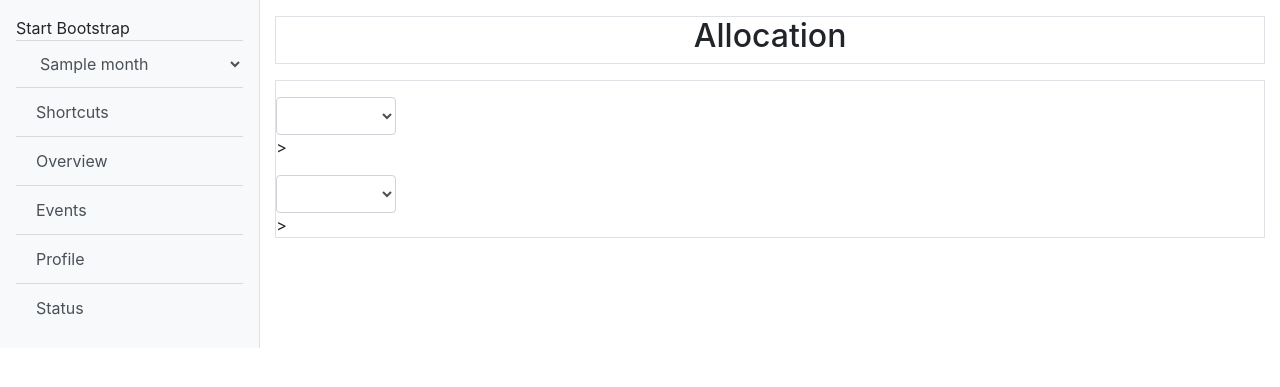
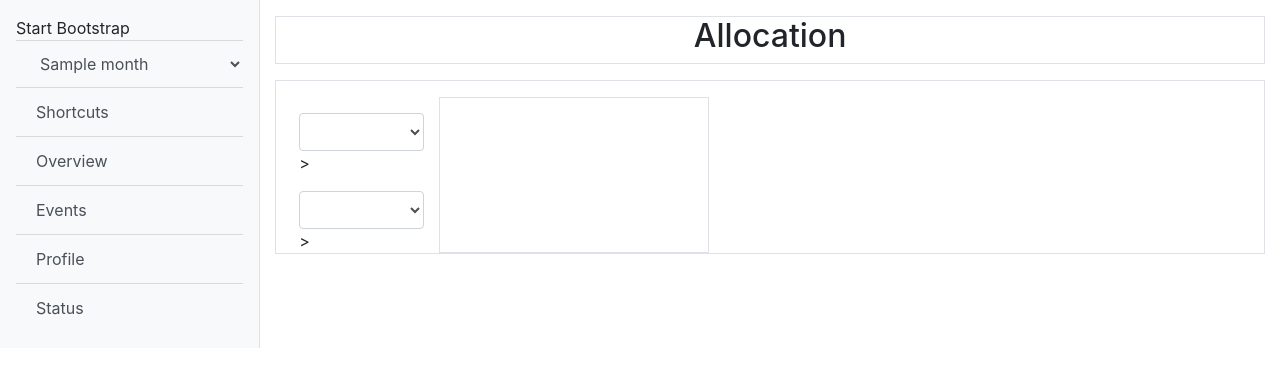
Before and after one commit to markus3456/flask-dasboard, a Flask app: template templates/index.html in a window 1280 px wide. Shown: the part 56-443 px from the top of the page. Run offline with Flask 2, Linux system fonts and the light colour scheme; the template is opened without the code that fills it: values that come from a table or form of the project are taken from there, most other values are stand-ins (such as "Sample title", 1, 10 or a date in 2020); parts of the project's set-up code (start-up, migrations or seed data) failed here and were passed over; some libraries are stand-ins or nearby versions.

Commit message:
updated front end

```diff
--- a/routes.py
+++ b/routes.py
@@ -112,6 +112,12 @@ def index():
 
         df_m = mon(acc,month,2022)
 
+        a1 = round(sum(x for x in df_m["value"] if x < 0),2)
+        a2 = len(df_m)
+        #a2 = round(mean(x for x in df_m["value"] if x < 0),2)
+        print(a1)
+        print(a2)
+
         fig = px.bar(df_m, x='date', y='value',
                    hover_data=['value', 'authority'],
                 labels={'value':'value'})
--- a/templates/index.html
+++ b/templates/index.html
@@ -48,22 +48,30 @@
 
           <div class="row">
             <div class="col-6">
+              <div class="row mx-2">
+                <div class="col-4 mt-3">
+
                   <div class="dropdown">
                     <form method="POST">
 
-                  <select name="acc" id="acc" class="col-lg-3 mt-3 input-group mb form-control" type="text">
+                      <select name="acc" id="acc" class="col-lg-12 mt-3 input-group mb form-control" type="text">
 
                         <option value={{form2.acc}} ></option>
 
                       </select>
 
-                  <select name="month" id="month" class="col-lg-3 mt-3 input-group mb form-control" type="text" onchange='this.form.submit()'>
+                      <select name="month" id="month" class="col-lg-12 mt-3 input-group mb form-control" type="text" onchange='this.form.submit()'>
 
                         <option value={{form.month}}></option>
 
                       </select>
 
                     </form>
+                  </div>
+                </div>
+              <div class="col-lg-7 mt-3 border">
+
+              </div>
             </div>
 
 
```
Lines whose indentation alone changed are shown as unchanged.
